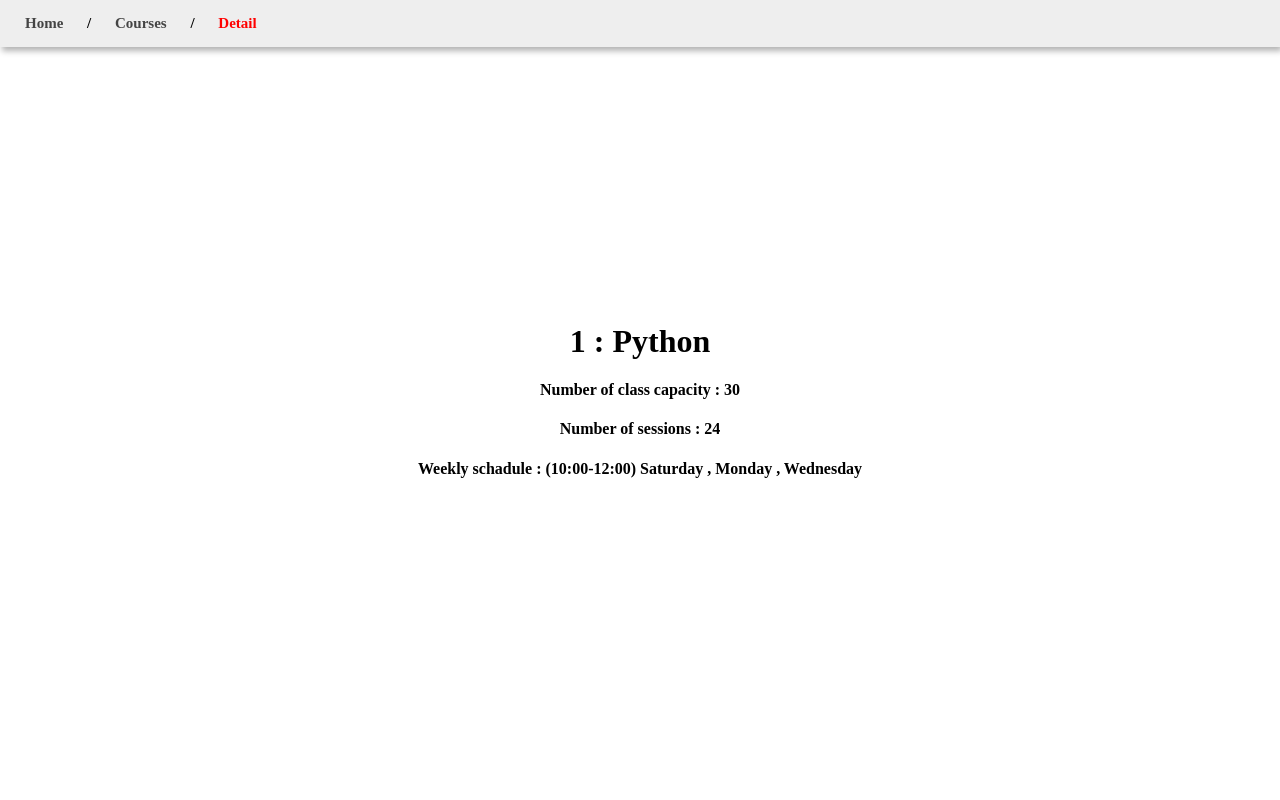
After one commit to AliHassanzadeh79/Academy, a Django app: page /course/detail/1 in a window 1280 px wide. The commit adds this page. Run offline with Django 5.2, Linux system fonts and the light colour scheme.

Commit message:
solved Assignment 7 (create layout and main templates, update html files and detail , standard-list , list url )

```diff
--- a/academy/settings.py
+++ b/academy/settings.py
@@ -55,7 +55,7 @@ ROOT_URLCONF = 'academy.urls'
 TEMPLATES = [
     {
         'BACKEND': 'django.template.backends.django.DjangoTemplates',
-        'DIRS': [],
+        'DIRS': [BASE_DIR/"templates"],
         'APP_DIRS': True,
         'OPTIONS': {
             'context_processors': [
--- a/course/templates/course/detail.html
+++ b/course/templates/course/detail.html
@@ -1,35 +1,15 @@
-<!DOCTYPE html>
-<html lang="en">
-  <head>
-    <meta charset="UTF-8" />
-    <meta name="viewport" content="width=device-width, initial-scale=1.0" />
-    <title>Detail course</title>
-    <style>
-      * {
-        box-sizing: border-box;
-      }
-      body {
-        display: flex;
-        flex-direction: column;
-        justify-content: center;
-        align-items: center;
-        margin: 0px;
-        height: 100vh;
-        direction: ltr;
-      }
-      p {
-        padding: 10px;
-        text-align: center;
-        color: #444;
-      }
-      div {
-        font-size: 400px;
-        color: #2ecc71;
-        text-shadow: 2px 2px 5px rgba(0, 0, 0, 0.5);
-      }
-    </style>
-  </head>
-  <body>
+{% extends "layout.html" %}
+
+{% block title %}Detail Course{% endblock title %}
+
+{% block navbar %}
+<span>/</span>
+<a href="{% url "course-list" %}" >Courses</a>
+<span>/</span>
+<a href="#" style="color: red;">Detail</a>
+{% endblock navbar %}
+
+{% block content %}
 <center>
   <h1>{{id}} : {{name}}</h1>
   <h4>Number of class capacity : {{capacity}}</h4>
@@ -39,5 +19,4 @@
     {{day}} {% if not forloop.last %},{% endif%} {%endfor%}
   </h4>
 </center>
-  </body>
-</html>
+{% endblock content %}
--- a/course/urls.py
+++ b/course/urls.py
@@ -3,7 +3,7 @@ from . import views
 
 urlpatterns = [
     path('list' , views.course_list),
-    path('standard-list' , views.standard_course_list),
+    path('standard-list' , views.standard_course_list , name="course-list"),
     path('search/<name>' , views.search),
-    path('detail' , views.detail , name="course-detail"),
+    path('detail/<int:id>' , views.detail , name="course-detail"),
 ]
--- a/course/views.py
+++ b/course/views.py
@@ -12,20 +12,27 @@ courses = [
 ]
 
 def course_list(request):
+    response = "<pre style='font-family: Tahoma, Arial, sans-serif; font-size: 14px;'>"
     for course in courses:
-        url = reverse("course-detail" )
-        response =f"<pre style='font-family: Tahoma, Arial, sans-serif; font-size: 14px;'>" + ''.join(
-        f"id: {course['id']}{' ' * (13 - len(str(course['id'])))} , "
-        f"name:<a href='{url}?id={course['id']}'>{course['name']}</a>{' ' * (24 - len(course['name']))} , "
-        f"capacity: {course['capacity']}{' ' * (10 - len(str(course['capacity'])))} , "
-        f"sessions: {course['sessions']}{' ' * (10 - len(str(course['sessions'])))} , "
-        f"schedule: {', '.join(course['schedule']['days'])} ({course['schedule']['time']})<br/>"
-        for course in courses
-    ) + '</pre>'
+        url = reverse("course-detail" , args=[course['id']])
+        response += f"id: {course['id']}{' ' * (13 - len(str(course['id'])))} , "
+        response += f"name:<a href='{url}'>{course['name']}</a>{' ' * (24 - len(course['name']))} , "
+        response += f"capacity: {course['capacity']}{' ' * (10 - len(str(course['capacity'])))} , "
+        response += f"sessions: {course['sessions']}{' ' * (10 - len(str(course['sessions'])))} , "
+        response += f"schedule: {', '.join(course['schedule']['days'])} ({course['schedule']['time']})<br/>"
+    response += '</pre>'
     return HttpResponse(response)
 
 def standard_course_list(request):
-    return render(request,"course/course_list.html" , context={"courses":courses})
+    filter_by_name = []
+    name = request.GET.get('name','')
+    if name == '':
+        return render(request,"course/course_list.html" , context={"courses":courses})
+    else:
+        for course in courses:
+            if name.lower() in course['name'].lower():
+                filter_by_name.append(course)
+        return render(request, "course/course_list.html" , context={"courses":filter_by_name})
 
 def search (request , name):
     filter_list = []
@@ -43,8 +50,9 @@ def search (request , name):
     # return HttpResponse(response)
     return render(request,"course/course_list.html" , context={"courses":filter_list})
 
-def detail (request):
-    filter_id = request.GET.get('id','')
+def detail (request , id):
+    # filter_id = request.GET.get('id','')
+    filter_id = id
     if filter_id != '':
         for course in courses:
             if course['id'] == int(filter_id) :
--- /dev/null
+++ b/templates/layout.html
@@ -0,0 +1,49 @@
+<!DOCTYPE html>
+<html lang="en">
+  <head>
+    <meta charset="UTF-8" />
+    <meta name="viewport" content="width=device-width, initial-scale=1.0" />
+    <title>{% block title%} مقدار پیش فرض {% endblock title %}</title>
+    <style>
+      * {
+        box-sizing: border-box;
+      }
+      a{
+        text-decoration: none;
+        color: #444;
+      }
+      body {
+        margin: 0px;
+        height: 100%;
+        direction: ltr;
+      }
+      .content{
+        display: flex;
+        flex-direction: column;
+        justify-content: center;
+        align-items: center;
+        height: 100vh;
+      }
+      nav{
+        position: fixed;
+        width: 100%;
+        background-color: #eee;
+        padding: 15px;
+        box-shadow: 2px 4px 6px rgba(0,0,0,0.3);
+        font-size: 15px;
+      }
+      nav > * {
+        margin: 10px;
+        font-weight: bold;
+      }
+      {% block style %} مقدار پیش فرض {% endblock style %}
+    </style>
+  </head>
+  <body>
+    <nav>
+      <a href="#">Home</a>
+      {% block navbar %} مقدار پیش فرض {% endblock navbar %}
+    </nav>
+    <div class="content">{% block content%} مقدار پیش فرض {% endblock content %}</div>
+  </body>
+</html>
```
Also changed, not shown: course/templates/course/course_list.html (+21 -25 lines). Lines whose indentation alone changed are shown as unchanged.
